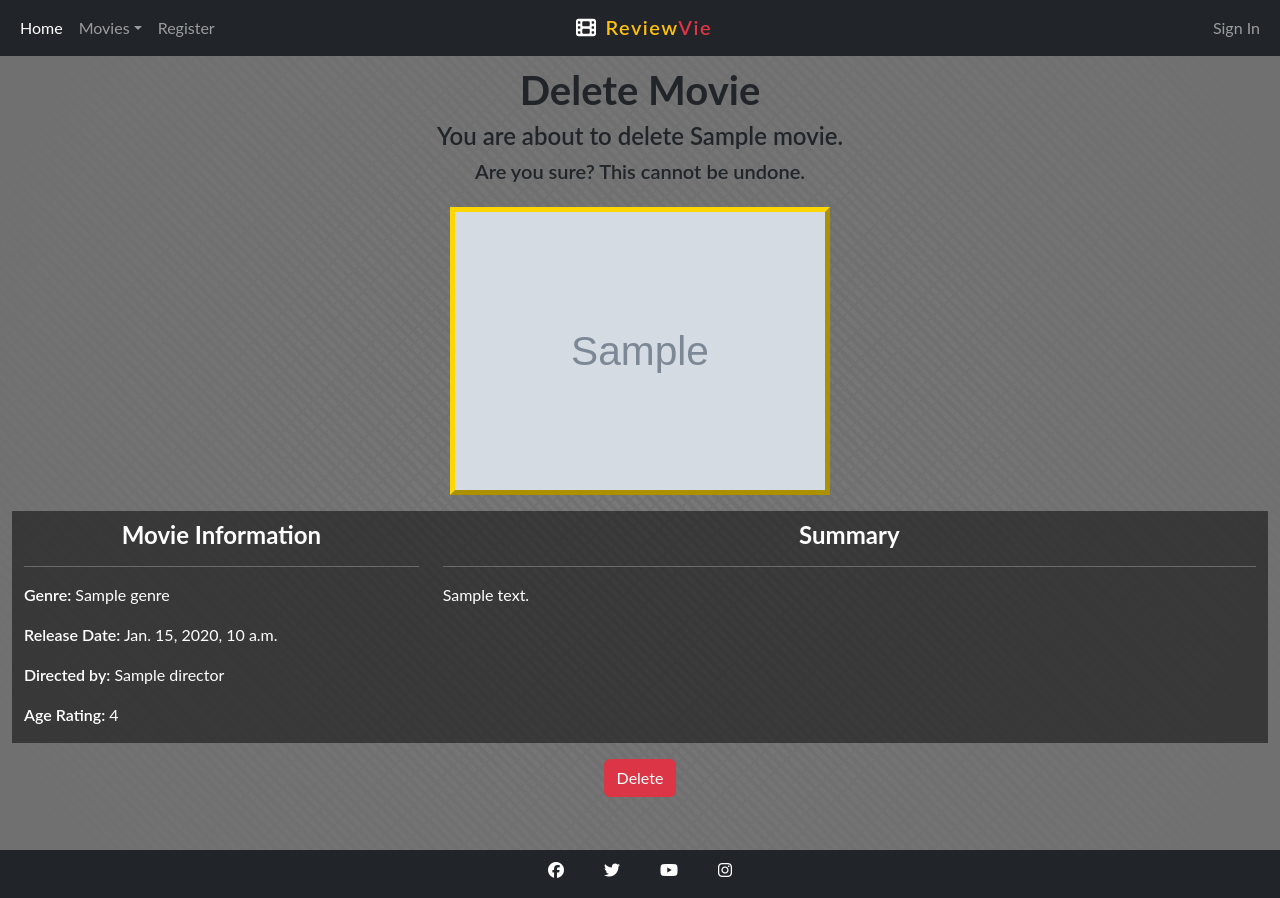
After one commit to JackDay94/ReviewVie, a Django app: template movies/templates/movies/delete_movie.html in a window 1280 px wide. The commit adds this page. Run offline with Django 3.2, Linux system fonts and the light colour scheme; the template is opened without the code that fills it: most values are stand-ins (such as "Sample title", 1, 10 or a date in 2020); grey boxes marked "Sample" are stand-in pictures; some libraries are stand-ins or nearby versions.

Commit message:
Add delete movie html template for deleting movies from the database

```diff
--- /dev/null
+++ b/movies/templates/movies/delete_movie.html
@@ -0,0 +1,51 @@
+{% extends 'base.html' %}
+{% load crispy_forms_tags %}
+
+{% block title %}
+ReviewVie - Delete Movie
+{% endblock %}
+
+{% block content %}
+
+<div class="container-fluid">
+    <!-- Delete Movie title -->
+    <div class="row">
+        <div class="col-12 text-center pt-3">
+            <h1 class="fw-bold">Delete Movie</h1>
+            <h4 class="fw-semibold">You are about to delete {{ movie.name }}.</h4>
+            <h5 class="fw-semibold">Are you sure? This cannot be undone.</h4>
+        </div>
+    </div>
+    <!-- Delete Movie details -->
+    <div class="row">
+        <div class="col-12 text-center pt-3 pb-3" id="delete-movie-img">
+            {% if "placeholder" in movie.image.url %}
+            <img src="https://via.placeholder.com/800.png?text=Movie+Awaiting+Image" alt="{{ movie.name }}"
+                class="top-movie-img">
+            {% else %}
+            <img src="{{ movie.image.url }}" alt="{{ movie.name }}" class="top-movie-img">
+            {% endif %}
+        </div>
+    </div>
+    <div class="row pb-2">
+        <div class="col-md-4 movie-details">
+            <h4 class="text-center fw-bold">Movie Information</h4>
+            <hr>
+            <p><span class="fw-semibold">Genre:</span> {{ movie.genre }}</p>
+            <p><span class="fw-semibold">Release Date:</span> {{ movie.release_date }}</p>
+            <p><span class="fw-semibold">Directed by:</span> {{ movie.director }}</p>
+            <p><span class="fw-semibold">Age Rating:</span> {{ movie.age_rating }}</p>
+        </div>
+        <div class="col-md-8 movie-details">
+            <h4 class="text-center fw-bold">Summary</h4>
+            <hr>
+            <p>{{ movie.summary | safe }}</p>
+        </div>
+        <form action="" method="post" class="text-center">
+            {% csrf_token %}
+            <button type="submit" class="btn btn-danger mt-3">Delete</button>
+        </form>
+    </div>
+</div>
+
+{% endblock %}
--- a/movies/urls.py
+++ b/movies/urls.py
@@ -1,5 +1,7 @@
 from django.urls import path
-from .views import MovieDetail, UpdateReview, DeleteReview, AddMovie, UpdateMovie
+from .views import (
+     MovieDetail, UpdateReview, DeleteReview, AddMovie, UpdateMovie
+     )
 
 
 urlpatterns = [
--- a/static/css/style.css
+++ b/static/css/style.css
@@ -120,3 +120,10 @@ footer {
     background-color: #212529;
     color: #fff;
 }
+
+/* Delete Movie page styles */
+
+#delete-movie-img {
+    max-height: 40vh;
+    min-height: 300px;
+}
```
